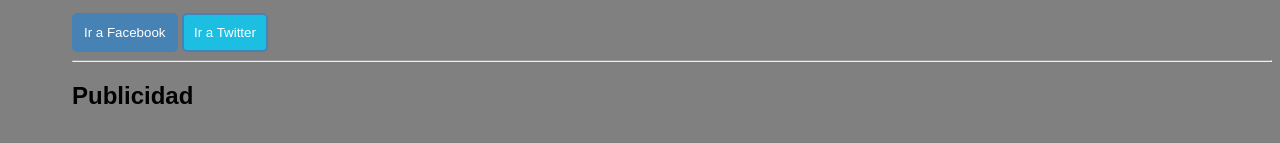
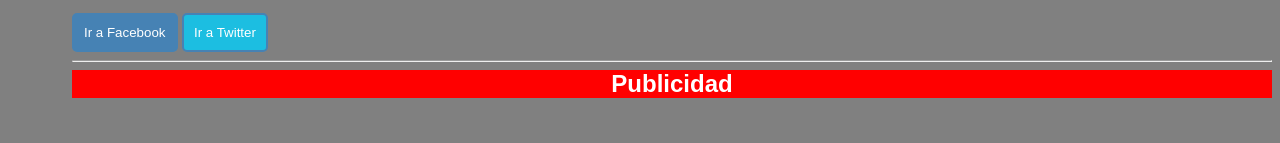
Before and after one commit to dalviik/holaMundo, a plain HTML site: page index.html in a window 1280 px wide. Shown: the part 159-302 px from the top of the page. Drawn offline with Linux system fonts and the light colour scheme.

Commit message:
Se mejoro el estilo del parrafo

```diff
--- a/index.html
+++ b/index.html
@@ -12,6 +12,11 @@
 	<button class="btn btn-facebook">Ir a Facebook</button>
 	<button class="btn btn-twitter">Ir a Twitter</button>
 	<hr>
-	<h2 class="banner">Publicidad</h2>
+	<div class="banner">
+		<h2>
+			Publicidad
+
+		</h2>
+	</div>
 </body>
 </html>
--- a/styles/style.css
+++ b/styles/style.css
@@ -26,14 +26,15 @@ p{
 .btn-twitter{
 	background: #1CBEE1;
 }
-.banner:hover{
+.banner h2{
 	background: red;
 	text-align: center;
 	color: white;
+	margin: 0 auto;
 
 }
-.banner:hover{
+.banner h2:hover{
 
-	transform: translateX(0px,500px);
+	transform: scale(1.6);
 	transition: all ease 4s;
 }
```
